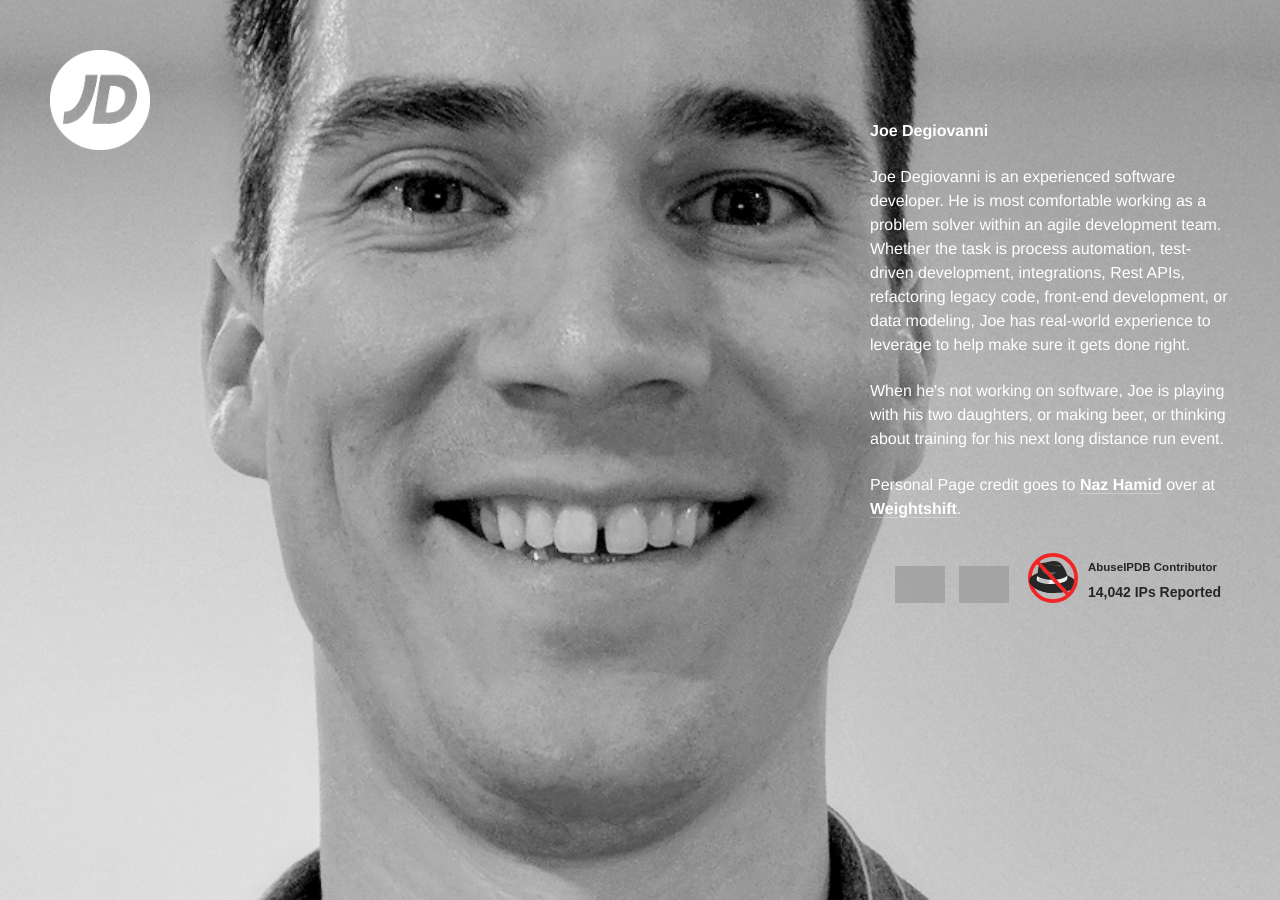
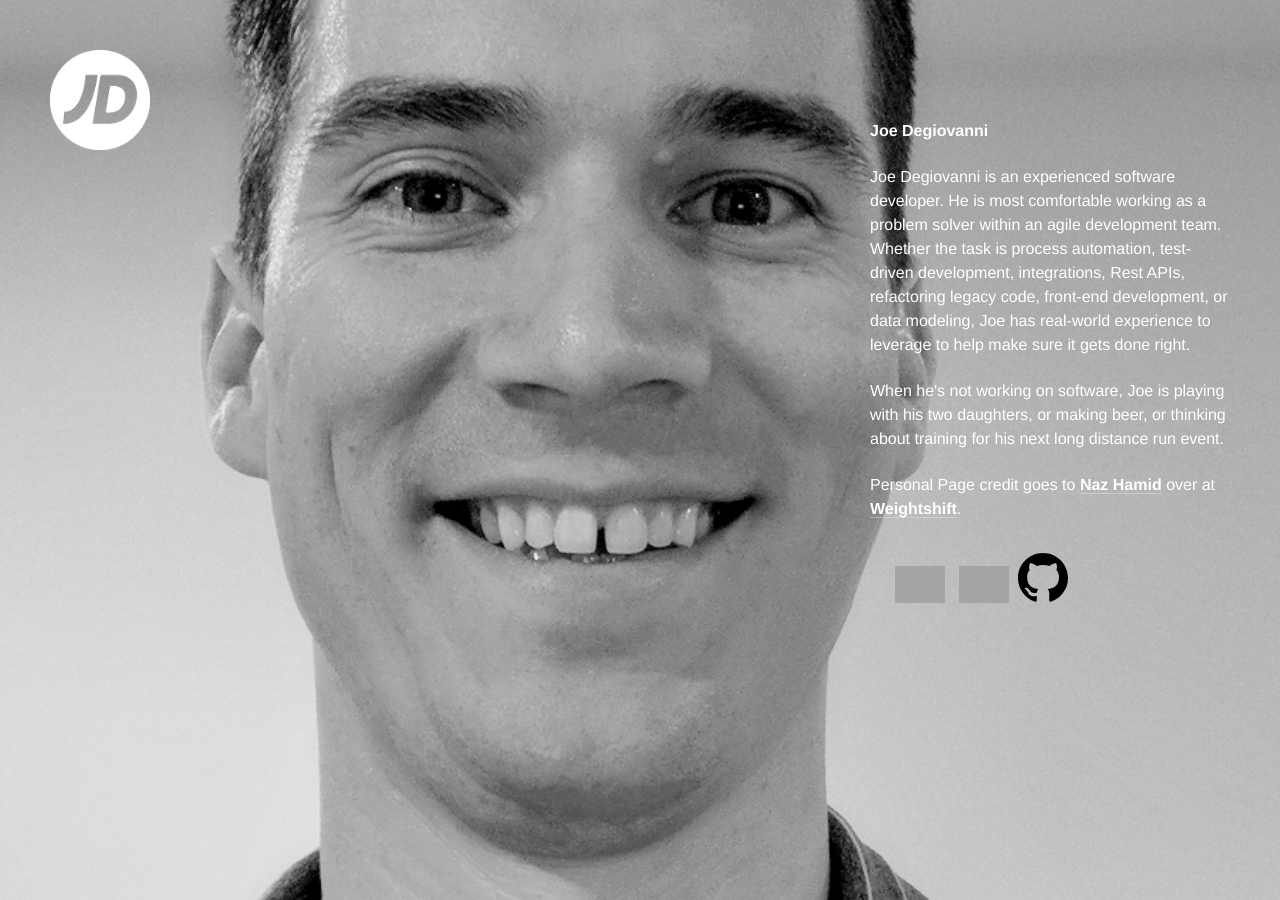
Before and after one commit to joe-degiovanni/joe-degiovanni.github.io, a Jekyll site: the page index.html, which Jekyll copies as it is, in a window 1280 px wide. Built offline with Jekyll 4.4.1, drawn with Linux system fonts in a browser that asks for light colours; a script that is not in the unit is left out; grey boxes are pictures that could not be loaded.

Commit message:
Update index.html

```diff
--- a/index.html
+++ b/index.html
@@ -42,11 +42,7 @@
                                                                 src="linkedin.svg"></a></li>
         <li><a href="mailto:joe.degiovanni@gmail.com"><img alt="Joe Degiovanni Email" width="50px" src="email.svg"></a>
         </li>
-        <li><a href="https://www.abuseipdb.com/user/18139"
-               title="AbuseIPDB is an IP address blacklist for webmasters and sysadmins to report IP addresses engaging in abusive behavior on their networks"
-               alt="AbuseIPDB Contributor Badge">
-            <img src="18139.svg" style="width: 200px;">
-        </a></li>
+        <li><svg class="octicon octicon-mark-github v-align-middle" height="50" viewBox="0 0 16 16" version="1.1" width="50" aria-hidden="true"><path fill-rule="evenodd" d="M8 0C3.58 0 0 3.58 0 8c0 3.54 2.29 6.53 5.47 7.59.4.07.55-.17.55-.38 0-.19-.01-.82-.01-1.49-2.01.37-2.53-.49-2.69-.94-.09-.23-.48-.94-.82-1.13-.28-.15-.68-.52-.01-.53.63-.01 1.08.58 1.23.82.72 1.21 1.87.87 2.33.66.07-.52.28-.87.51-1.07-1.78-.2-3.64-.89-3.64-3.95 0-.87.31-1.59.82-2.15-.08-.2-.36-1.02.08-2.12 0 0 .67-.21 2.2.82.64-.18 1.32-.27 2-.27.68 0 1.36.09 2 .27 1.53-1.04 2.2-.82 2.2-.82.44 1.1.16 1.92.08 2.12.51.56.82 1.27.82 2.15 0 3.07-1.87 3.75-3.65 3.95.29.25.54.73.54 1.48 0 1.07-.01 1.93-.01 2.2 0 .21.15.46.55.38A8.013 8.013 0 0 0 16 8c0-4.42-3.58-8-8-8z"></path></svg></li>
     </ul>
 
 </div>
```
